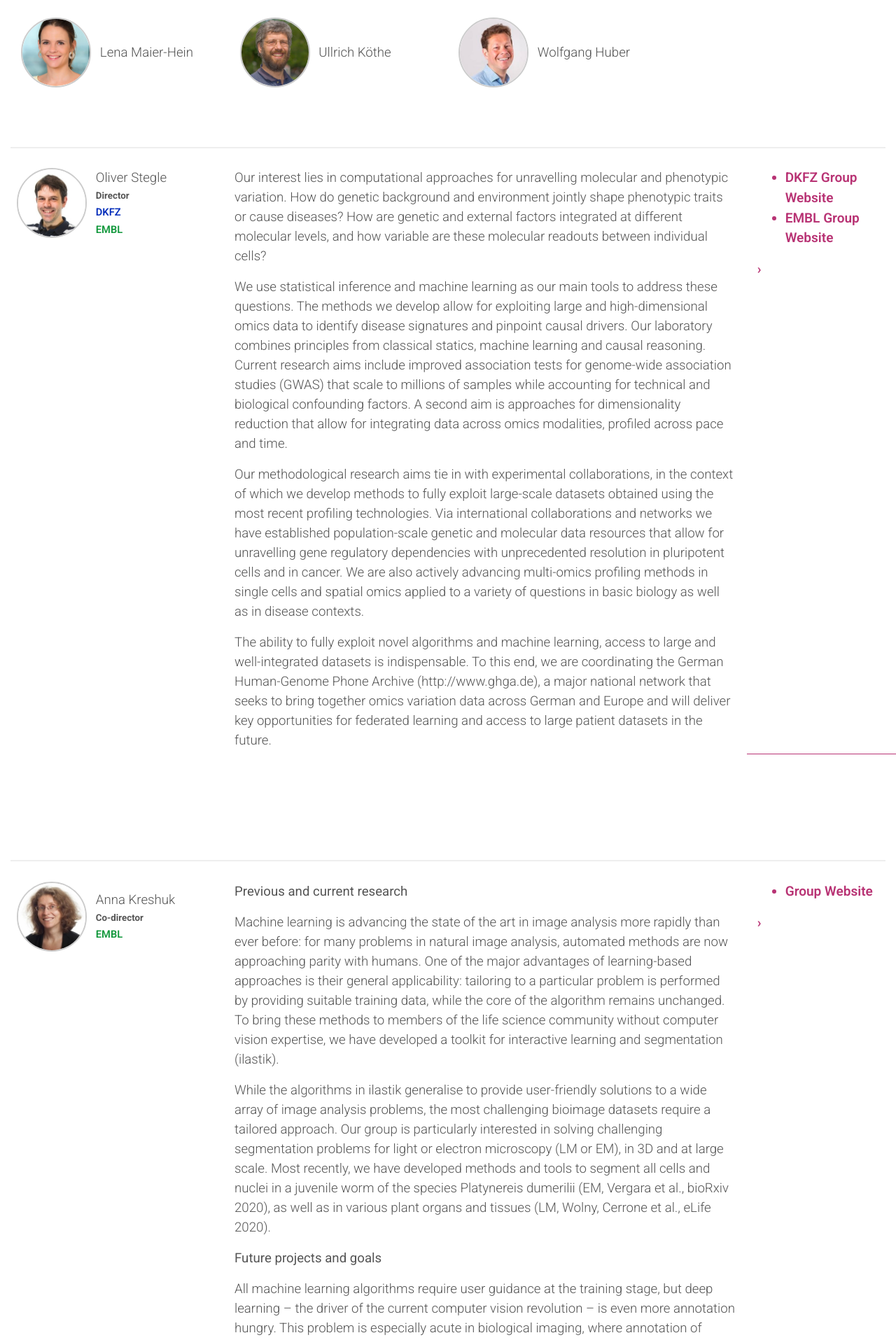
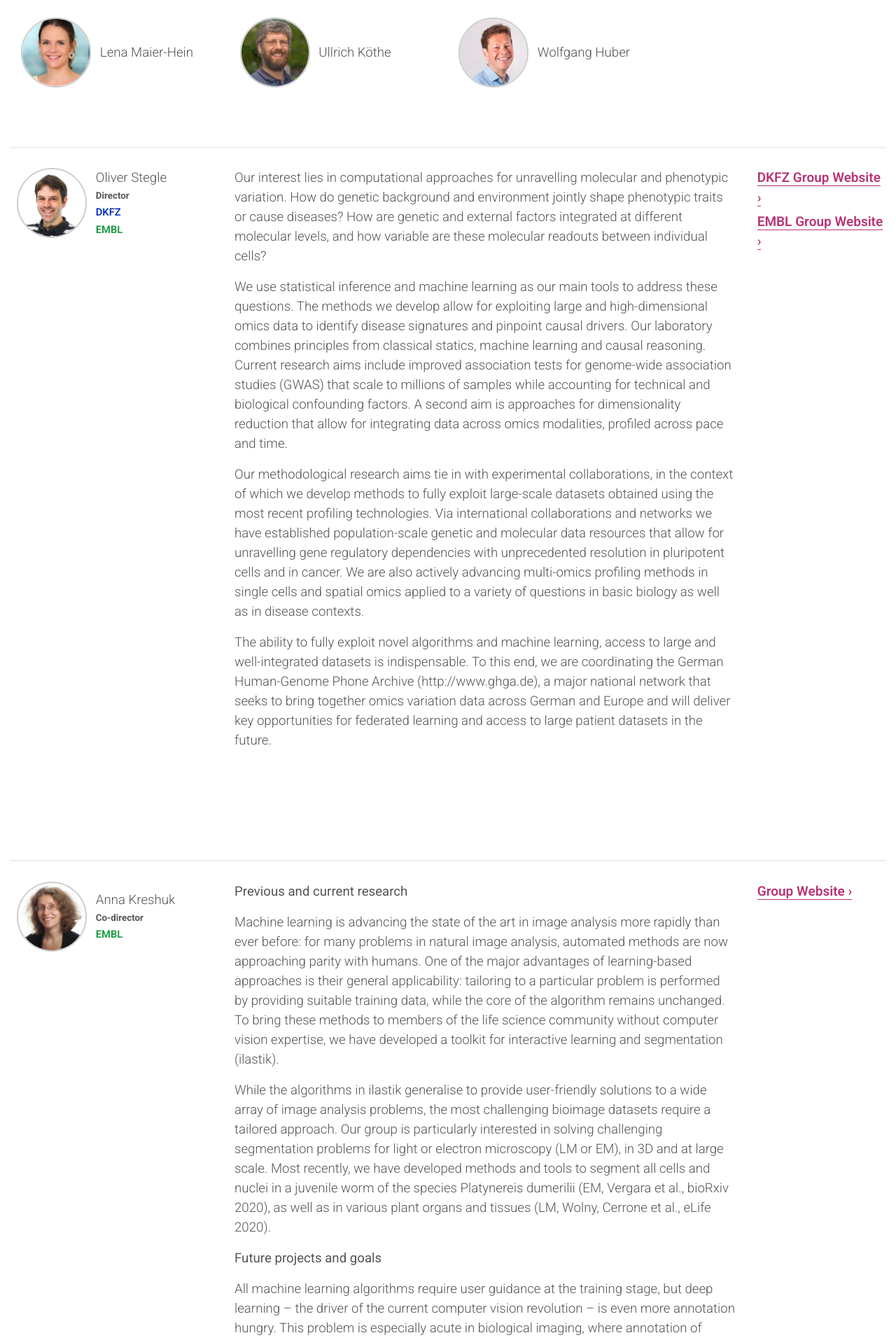
Before and after one commit to n-govindarajan/ellis-life-hd.github.io, a Jekyll site: the page built from pages/2-people.md, in a window 1280 px wide. Shown: the part 507-2422 px from the top of the page at 70% size. Built offline with Jekyll 4.4.1, drawn with Linux system fonts in a browser that asks for light colours.

Commit message:
fix link people page

```diff
--- a/_sass/ellishd-basics.scss
+++ b/_sass/ellishd-basics.scss
@@ -81,6 +81,13 @@ table {
   }
 }
 
+@media screen and (max-width: map-get($grid-breakpoints, "md")) {
+  .decorate-link {
+    font-size: 1.19em * $shrink-factor;
+  }
+}
+
+
 .dkfz {
   color: $dkfzblue !important;
   a {
--- a/_sass/ellishd-pages.scss
+++ b/_sass/ellishd-pages.scss
@@ -1,19 +1,9 @@
 // Common
-
 .small-contact {
   font-size: 10pt;
 }
 
-@media screen and (max-width: map-get($grid-breakpoints, "md")) {
-  .brand {
-    li {
-      font-size: 1.3em * $shrink-factor;
-    }
-  }
-}
-
 // Main page headline
-
 $header-img-max-height: 35rem;
 $header-unit-focus-font-size: 3.6rem;
 $header-unit-focus-padding-top: 3rem;
@@ -398,6 +388,16 @@ $header-unit-header-2-line-height: 4.4rem;
   }
 }
 
+.people-website {
+  ul {
+    list-style: none;
+    padding-inline-start: 0;
+    li {
+      margin-bottom: 5px;
+    }
+  }
+}
+
 // news page
 .news-tile {
   &:not(:last-child) {
--- a/pages/2-people.md
+++ b/pages/2-people.md
@@ -61,11 +61,11 @@ We are a passionate bunch of researchers working on AI/ML applications in the li
                 {{ p.description | markdownify }}
             </div>
         </div>
-        <div class="col-md-2 decorate-link">
+        <div class="col-md-2 people-website">
             <ul>
             {% for g in p.websites %}
                 {% for h in g %}
-                    <li><a href="{{ h[1] }}" target="_blank">{% if p.websites.size > 1 %}{{ h[0] }} {% endif %}Group Website</a></li>
+                    <li><a href="{{ h[1] }}" target="_blank" class="decorate-link">{% if p.websites.size > 1 %}{{ h[0] }} {% endif %}Group Website</a></li>
                 {% endfor %}
             {% endfor %}
             </ul>
```
Also changed, not shown: pages/4-career.md (renamed from pages/3.5-career.md), pages/5-contact.md (renamed from pages/4-contact.md), pages/6-imprint.md (renamed from pages/5-imprint.md).
